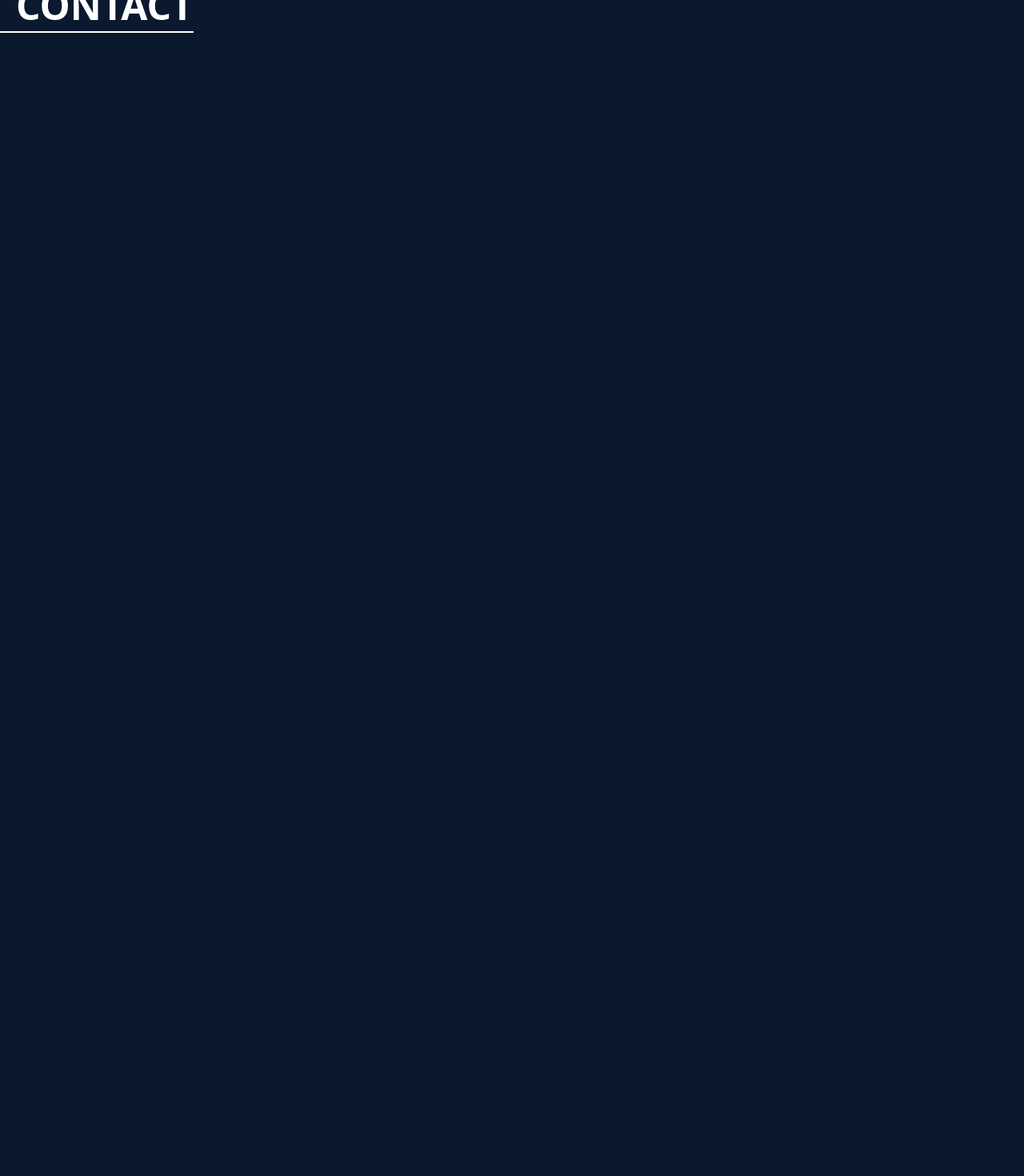
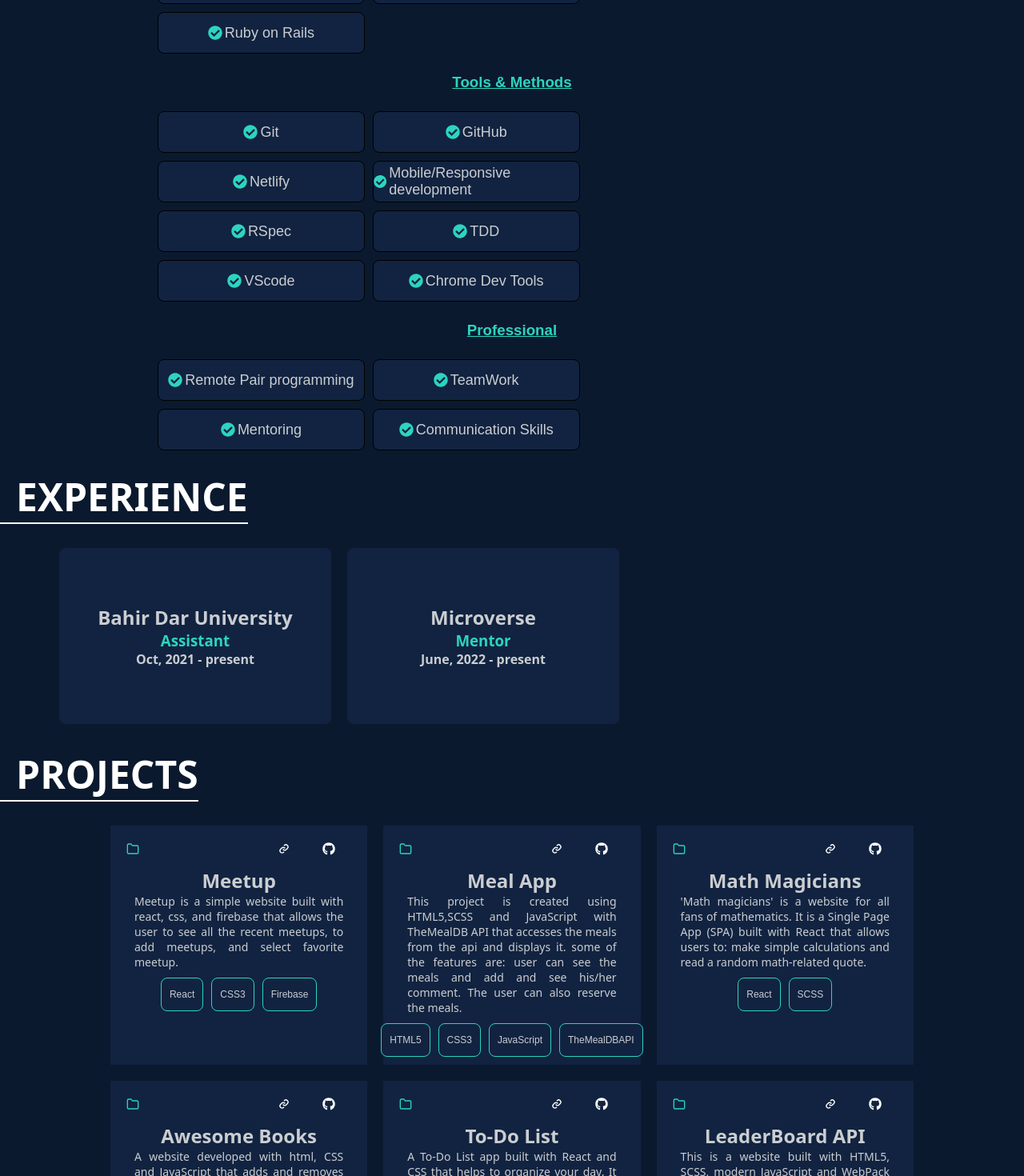
Before and after one commit to degisew/SPA-Portfolio, a React (Create React App) app: page / in a window 1280 px wide. Shown: the part 1820-3290 px from the top of the page at 80% size. Before the commit the page ends 1861 px from the top, so only its background shows below. Built offline with nearby package versions, Linux system fonts and the light colour scheme.

Commit message:
added a style and imported

```diff
--- a/src/App.js
+++ b/src/App.js
@@ -7,6 +7,7 @@ import Experience from "./Pages/Experience";
 import Home from "./Pages/Home";
 import Projects from "./Pages/Projects";
 import Skills from "./Pages/Skills";
+import Testimonal from "./Pages/Testimonal";
 
 function App() {
   return (
@@ -17,6 +18,7 @@ function App() {
       <Skills />
       <Experience />
       <Projects />
+      <Testimonal />
       <ContactMe />
     </main>
   );
--- a/src/Components/Data.js
+++ b/src/Components/Data.js
@@ -1,24 +1,30 @@
-const skills = {
-  frontEnd: ["React", "Redux", "JavaScript", "HTML5", "CSS3", "SCSS"],
-  backEnd: ["Ruby", "Ruby on Rails"],
-  ToolsAndMethods: [
+const skills = [
+    "React/Redux",
+    "JavaScript",
+    "HTML5",
+    "CSS3",
+    "SCSS",
+    "Ruby",
+    "Ruby on Rails",
+  ];
+  const ToolsAndMethods = [
     "Git",
     "GitHub",
     "Netlify",
     "Mobile/Responsive development",
     "RSpec",
     "TDD",
+    "VScode",
     "Chrome Dev Tools",
-  ],
-  professional: [
+  ];
+  const professional= [
     "Remote Pair programming",
     "TeamWork",
     "Mentoring",
     "Communication Skills",
-  ],
-};
+  ];
 
-const experience = [
+const experiences = [
     {
         id: 1,
         company: 'Bahir Dar University',
@@ -34,27 +40,64 @@ const experience = [
 ];
 
 const projects = [
-    {
-        id:1,
-        title: 'Meetup',
-        builtWith: ['React','CSS3', 'Firebase'],
-        description: '',
-    },
-    {
-        id:2,
-        title: 'Meal App',
-        builtWith: ['HTML5','CSS3','JavaScript','TheMealDBAPI'],
-        description: '',
-    },
-    {
-        id:1,
-        title: 'Math Magicians',
-        builtWith: ['React','SCSS'],
-        description: '',
-    }
-]
+  {
+    id: 1,
+    title: "Meetup",
+    builtWith: ["React", "CSS3", "Firebase"],
+    github: "https://github.com/degisew/meetup",
+    live: "",
+    description:
+      "Meetup is a simple website built with react, css, and firebase that allows the user to see all the recent meetups, to add meetups, and select favorite meetup.",
+  },
+  {
+    id: 2,
+    title: "Meal App",
+    builtWith: ["HTML5", "CSS3", "JavaScript", "TheMealDBAPI"],
+    github: "https://github.com/degisew/TheMealDB-API",
+    live: "https://degisew.github.io/TheMealDB-API/dist/",
+    description:
+      "This project is created using HTML5,SCSS and JavaScript with TheMealDB API that accesses the meals from the api and displays it. some of the features are: user can see the meals and add and see his/her comment. The user can also reserve the meals.",
+  },
+  {
+    id: 1,
+    title: "Math Magicians",
+    builtWith: ["React", "SCSS"],
+    github: "https://github.com/degisew/Math-Magicians-React-App",
+    live: "https://merry-mermaid-719de4.netlify.app/",
+    description:
+      "'Math magicians' is a website for all fans of mathematics. It is a Single Page App (SPA) built with React that allows users to: make simple calculations and read a random math-related quote.",
+  },
+  {
+    id: 1,
+    title: "Awesome Books",
+    builtWith: ["HTML5", "JavaScript", "CSS3"],
+    github: "https://github.com/degisew/awesome-books",
+    live: "https://degisew.github.io/awesome-books/",
+    description:
+      "A website developed with html, CSS and JavaScript that adds and removes awesome books dynamically. one of the best feature is that, all the data are stored in a browser local storage.",
+  },
+  {
+    id: 1,
+    title: "To-Do List",
+    builtWith: ["React", "CSS3"],
+    github: "https://github.com/degisew/React-To-Do-List-App",
+    description:
+      "A To-Do List app built with React and CSS that helps to organize your day. It simply lists the things that you need to do and allows you to mark them as complete and remove the selected item.",
+  },
+  {
+    id: 1,
+    title: "LeaderBoard API",
+    builtWith: ["HTML5", "SCSS", "JavaScript"],
+    github: "https://github.com/degisew/Leaderboard-API",
+    live: "https://degisew.github.io/Leaderboard-API/dist/",
+    description:
+      "This is a website built with HTML5, SCSS, modern JavaScript and WebPack bundler that displays scores submitted by different players. It also allows you to submit your score and all data is preserved on the external Leaderboard API service.",
+  },
+];
 
 const contact = {
     address: 'Bahir Dar Ethiopia',
     Phone: '+251953059021'
 }
+
+export { skills, ToolsAndMethods, professional, experiences, projects, contact};
--- a/src/Pages/Experience.js
+++ b/src/Pages/Experience.js
@@ -1,19 +1,28 @@
-import React from 'react'
-import selectors from "./SharedStyles.module.css";
+import React from "react";
+import sharedSelectors from "./SharedStyles.module.css";
+import selectors from "./Experience.module.css";
+import { experiences } from "../Components/Data";
 const Experience = () => {
   return (
-    <section id='experience'>
-        <div>
-           <div className={selectors.title}>
-      <h1>EXPERIENCE</h1>
-            </div>
-           <div>
-            <h2>Bahir Dar University</h2>
-            <h3>Assistant Lecturer</h3>
-            </div>
+    <section id="experience">
+      <div>
+        <div className={sharedSelectors.title}>
+          <h1>EXPERIENCE</h1>
         </div>
+        <div className={selectors.experiencesDiv}>
+          {experiences.map((experience) => {
+            return (
+              <div className={selectors.experience}>
+                <h2>{experience.company}</h2>
+                <h3>{experience.role}</h3>
+                <h4>{experience.duration}</h4>
+              </div>
+            );
+          })}
+        </div>
+      </div>
     </section>
-  )
-}
+  );
+};
 
-export default Experience
+export default Experience;
--- a/src/Pages/Projects.js
+++ b/src/Pages/Projects.js
@@ -1,15 +1,55 @@
-import React from 'react'
-import sharedSelectors from './SharedStyles.module.css';
+import React from "react";
+import sharedSelectors from "./SharedStyles.module.css";
+import selectors from "./Projects.module.css";
+import { projects } from "../Components/Data";
+import { FiFolder } from "react-icons/fi";
+import { BiLink } from "react-icons/bi";
+import { BsEye } from "react-icons/bs";
+import { FaGithub } from "react-icons/fa";
 const Projects = () => {
   return (
     <section id="projects">
-      <div>
+        <div>
         <div className={sharedSelectors.title}>
           <h1>PROJECTS</h1>
         </div>
-      </div>
+      <div className={selectors.mainContainer}>
+          {projects.map((project) => {
+            return (
+              <div className={selectors.project}>
+                <div className={selectors.icons}>
+                  <div className={selectors.folderIcon}>
+                    <FiFolder />
+                  </div>
+                  <div className={selectors.linkSeeDiv}>
+                    <div>
+                      <a href={project.live}><BiLink /></a>
+                    </div>
+                    <div>
+                      <a href={project.github}>
+                        <FaGithub />
+                      </a>
+                    </div>
+                  </div>
+                </div>
+                <div className={selectors.title}>
+                  <h2>{project.title}</h2>
+                </div>
+                <div className={selectors.description}>
+                  {project.description}
+                </div>
+                <div className={selectors.builtWith}>
+                  {project.builtWith.map((tech) => {
+                    return <div className={selectors.tech}>{tech}</div>;
+                  })}
+                </div>
+              </div>
+            );
+          })}
+        </div>
+        </div>
     </section>
   );
-}
+};
 
-export default Projects
+export default Projects;
--- a/src/Pages/SharedStyles.module.css
+++ b/src/Pages/SharedStyles.module.css
@@ -1,7 +1,7 @@
 .title {
   font-size: 2rem;
   font-weight: 700;
-  width: fit-content;
+  width:fit-content;
   padding-left: 20px;
   border-bottom: 2px solid white;
 }
--- a/src/Pages/Skills.js
+++ b/src/Pages/Skills.js
@@ -1,11 +1,47 @@
 import React from "react";
 import sharedSelectors from "./SharedStyles.module.css";
+import selectors from "./Skills.module.css";
+import { skills, professional, ToolsAndMethods } from "../Components/Data";
+import { FaCheckCircle } from 'react-icons/fa';
 const Skills = () => {
   return (
     <section>
       <div className={sharedSelectors.title}>
         <h1>SKILLS</h1>
       </div>
+      <h3 className={selectors.subTitle}>Tech Stacks</h3>
+      <div className={selectors.skillsContainer}>
+        {skills.map((skill) => {
+          return (
+            <div className={selectors.skills}>
+              <FaCheckCircle />
+              {skill}
+            </div>
+          );
+        })}
+      </div>
+      <h3 className={selectors.subTitle}>Tools & Methods</h3>
+      <div className={selectors.skillsContainer}>
+        {ToolsAndMethods.map((tool) => {
+          return (
+            <div className={selectors.skills}>
+              <FaCheckCircle />
+              {tool}
+            </div>
+          );
+        })}
+      </div>
+      <h3 className={selectors.subTitle}>Professional</h3>
+      <div className={selectors.skillsContainer}>
+        {professional.map((profession) => {
+          return (
+            <div className={selectors.skills}>
+              <FaCheckCircle />
+              {profession}
+            </div>
+          );
+        })}
+      </div>
     </section>
   );
 };
```
